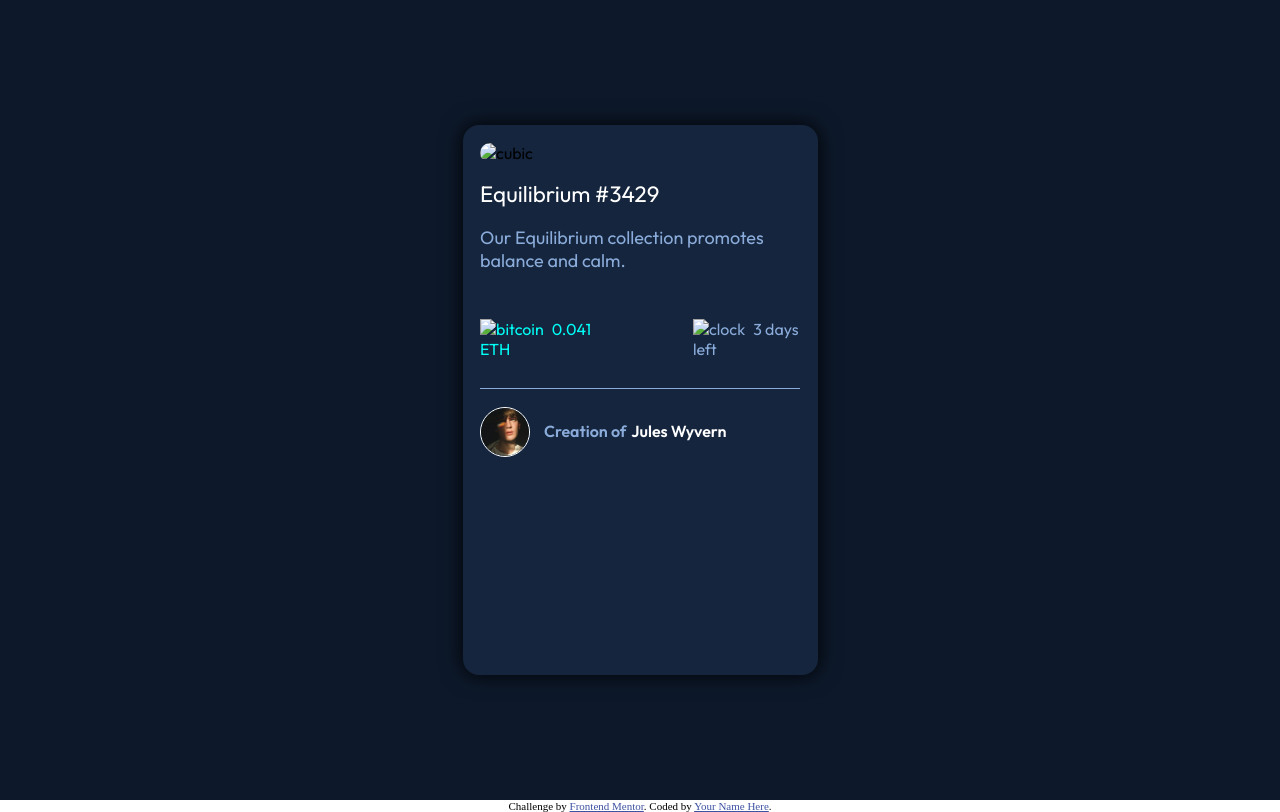
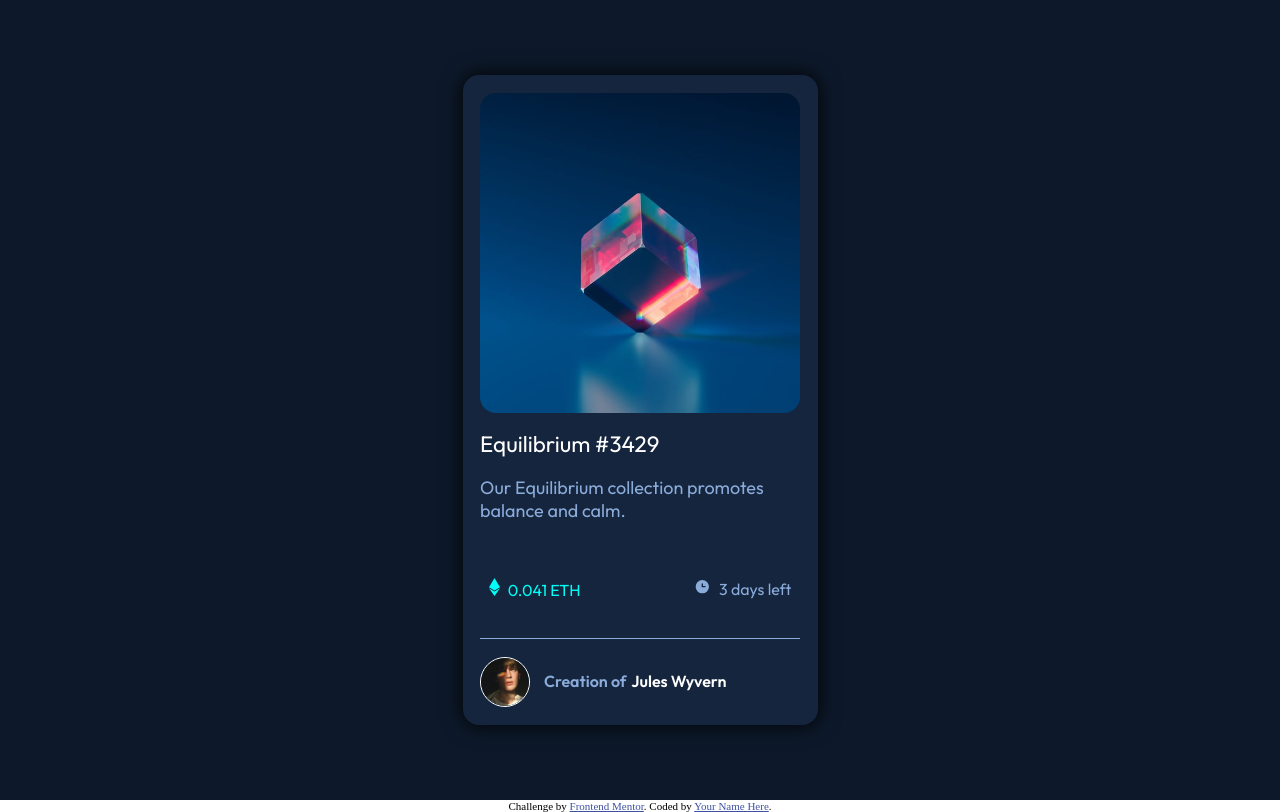
Before and after one commit to Donatas-prog/nft-preview-card-component-main, a plain HTML site: page index.html in a window 1280 px wide. Drawn offline with Linux system fonts and the light colour scheme; the site is published under a folder, as on GitHub Pages, so addresses that start at the root find nothing.

Commit message:
second commit

```diff
--- a/index.html
+++ b/index.html
@@ -22,9 +22,9 @@
     <div class="container">
     <div class="image">
       <div class="image-wrapper">
-      <img src="/images/image-equilibrium.jpg" id="equilibrium"alt="cubic">
+      <img src="images/image-equilibrium.jpg" id="equilibrium"alt="cubic">
       <div class="eye-image">
-      <img class="eye" src="/images/icon-view.svg" alt="view">
+      <img class="eye" src="images/icon-view.svg" alt="view">
   </div>
     </div>
     </div>
@@ -32,8 +32,8 @@
     </div>
     <div class="paragraph">Our Equilibrium collection promotes balance and calm.</div>
     <div class="days">
-      <div class="ETH"><img src="/images/icon-ethereum.svg" alt="bitcoin" id="bitcoin">0.041 ETH</div>
-      <div class="left"><img src="/images/icon-clock.svg" alt="clock" id="clock" >3 days left</div>
+      <div class="ETH"><img src="images/icon-ethereum.svg" alt="bitcoin" id="bitcoin">0.041 ETH</div>
+      <div class="left"><img src="images/icon-clock.svg" alt="clock" id="clock" >3 days left</div>
     </div>
     <footer>
       <img src="images/image-avatar.png" id="avatar"alt="avatar">
```
